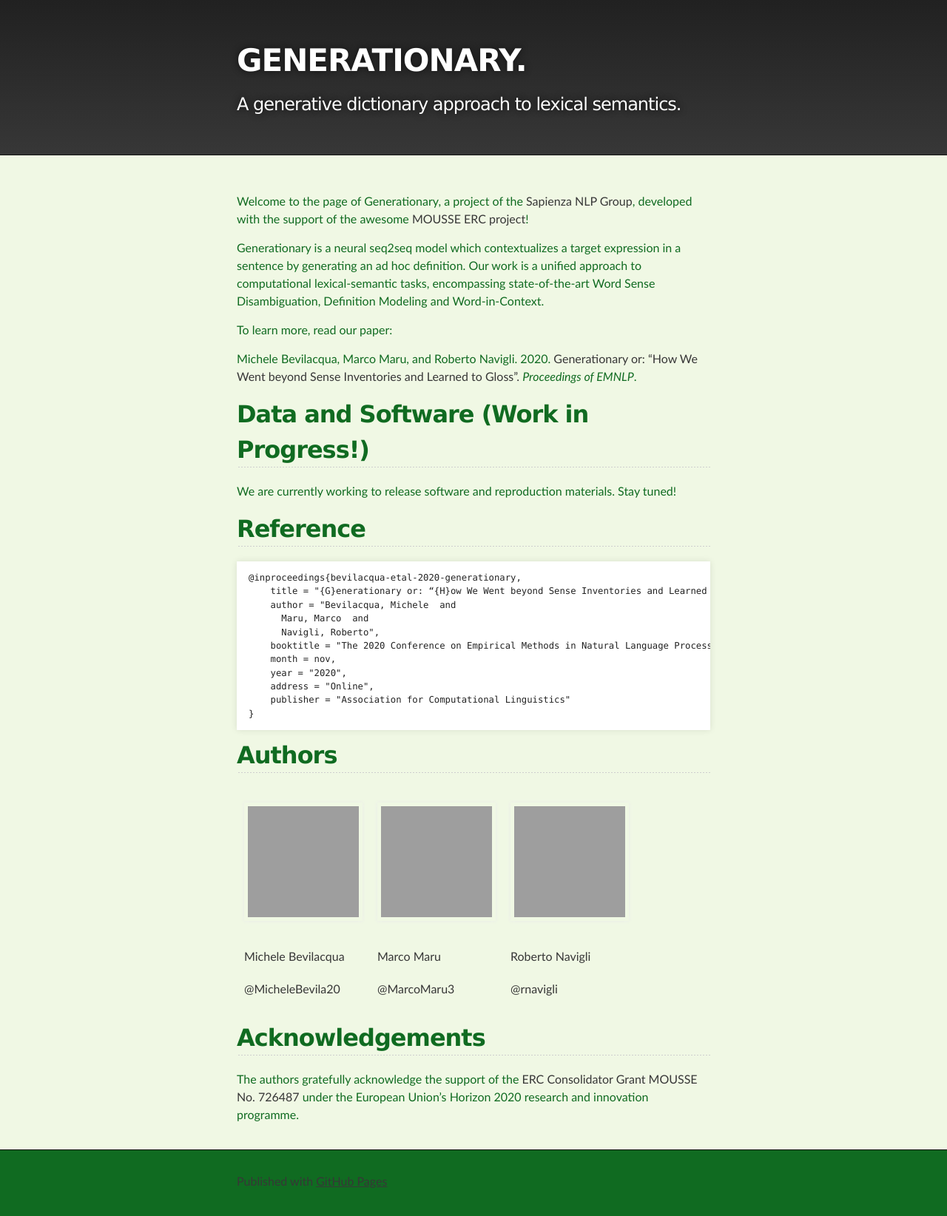
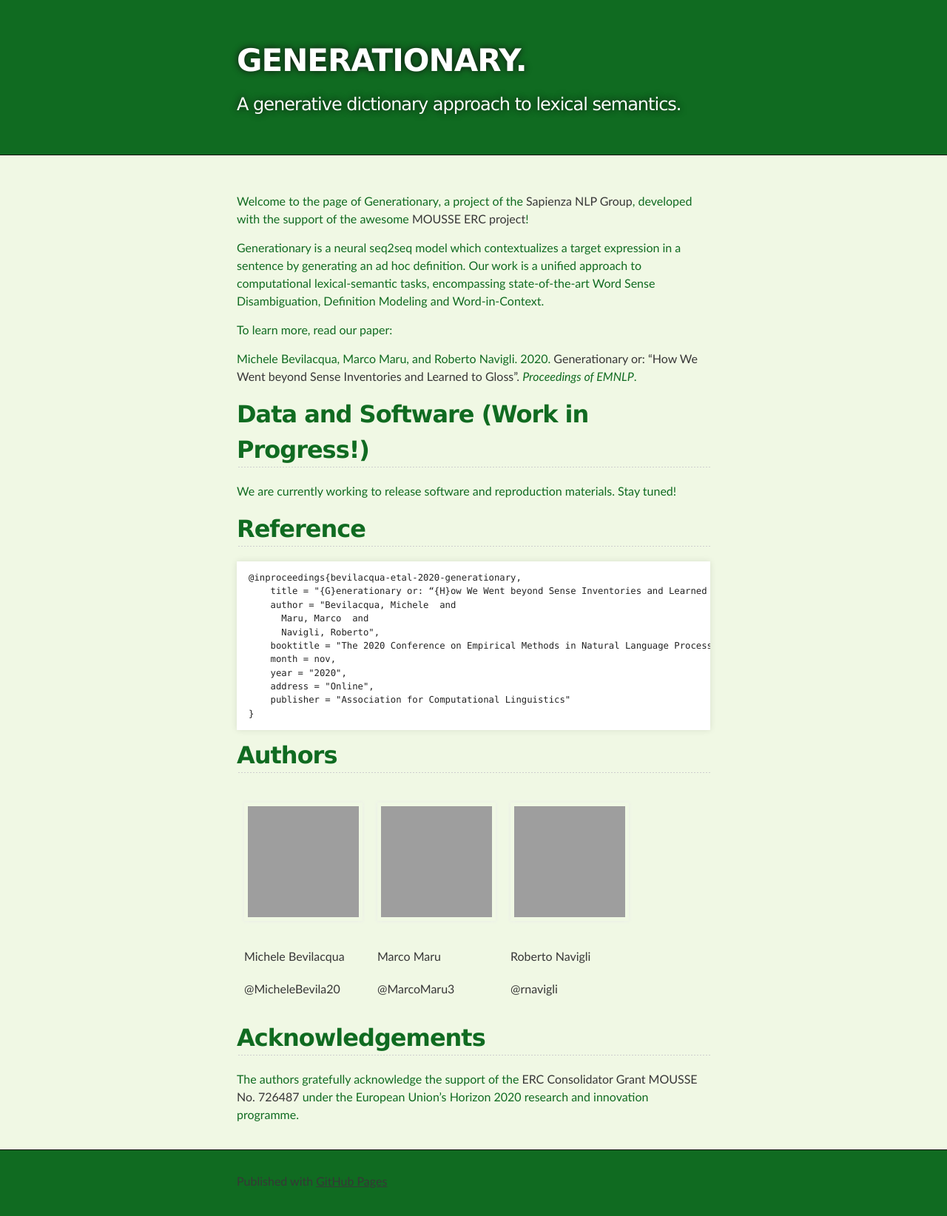
Before and after one commit to mbevila/generationary_web, a Jekyll site: the page built from index.md, in a window 1280 px wide. Shown: the whole page at 74% size. Built offline with Jekyll 4.4.1, drawn with Linux system fonts in a browser that asks for light colours; grey boxes are pictures that could not be loaded.

Commit message:
Update jekyll-theme-slate.scss

```diff
--- a/_sass/jekyll-theme-slate.scss
+++ b/_sass/jekyll-theme-slate.scss
@@ -283,11 +283,11 @@ Full-Width Styles
 
 #header_wrap {
   background: #106B21;
-  background: -moz-linear-gradient(top, #373737, #212121);
+  /* background: -moz-linear-gradient(top, #373737, #212121);
   background: -webkit-linear-gradient(top, #373737, #212121);
   background: -ms-linear-gradient(top, #373737, #212121);
   background: -o-linear-gradient(top, #373737, #212121);
-  background: linear-gradient(to top, #373737, #212121);
+  background: linear-gradient(to top, #373737, #212121); */
 }
 
 #header_wrap .inner {
@@ -349,6 +349,7 @@ Full-Width Styles
   background: url(../images/sprite_download.png) no-repeat top right;
 }
 
+/* background color of main page */
 #main_content_wrap {
   background: #F0F8E4;
   border-top: 1px solid #111;
@@ -359,6 +360,7 @@ Full-Width Styles
   padding-top: 40px;
 }
 
+/* background color of footer */
 #footer_wrap {
   background: #106B21;
 }
```
